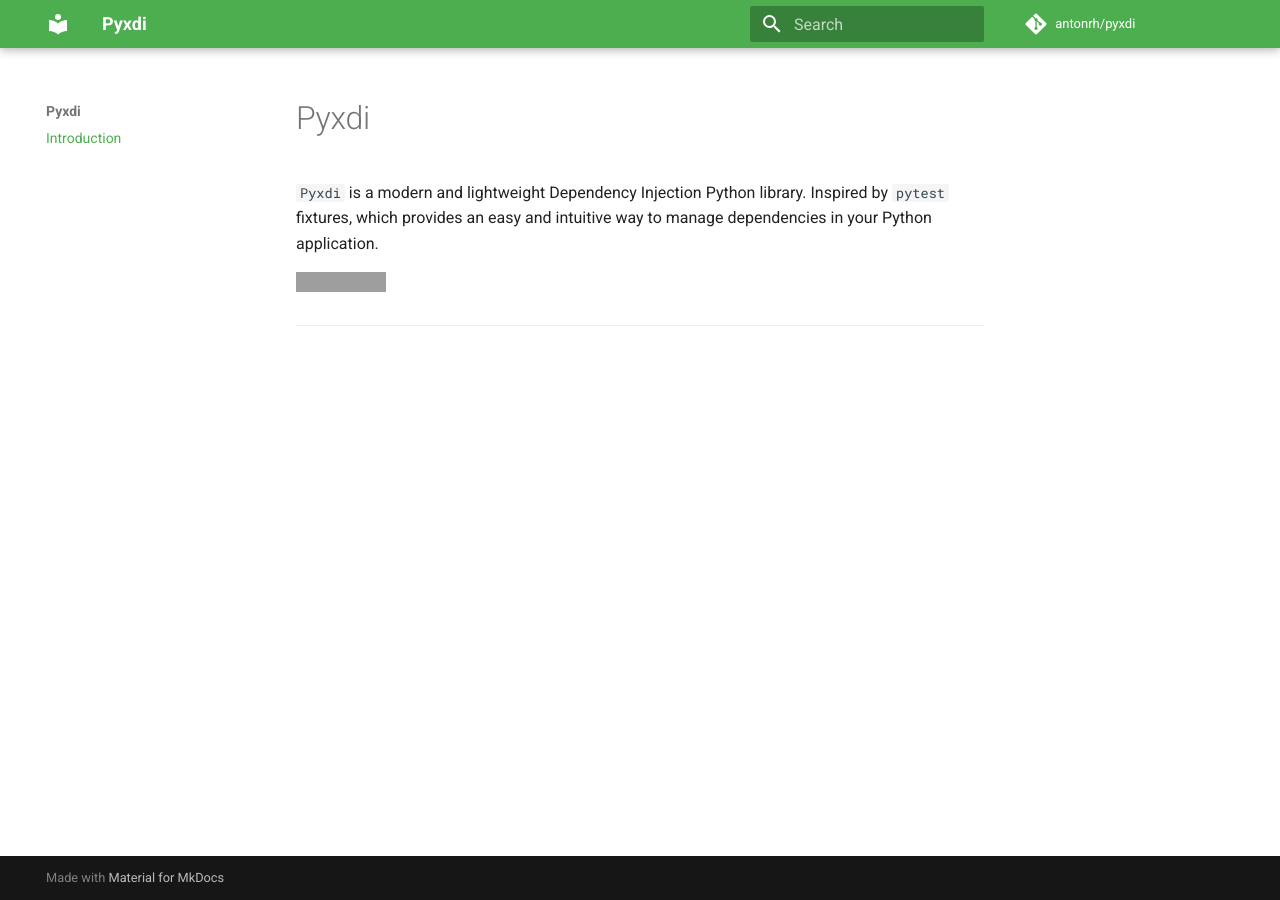
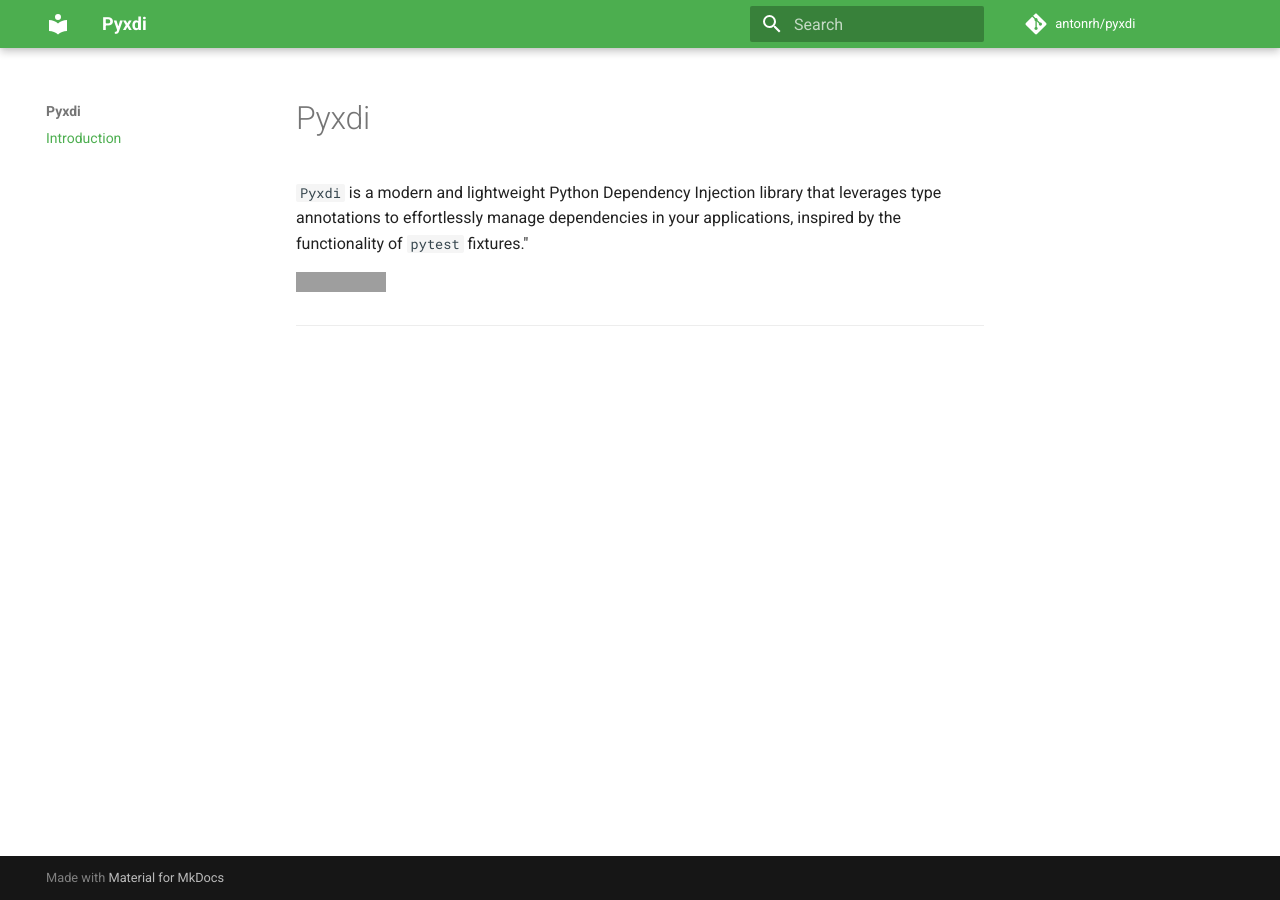
Before and after one commit to antonrh/anydi, an MkDocs documentation site: the page built from docs/index.md, in a window 1280 px wide. Built offline with MkDocs 1.6.1 and Material for MkDocs 9.7.7, drawn with Linux system fonts in a browser that asks for light colours; comment, search, counter and statistics services are not loaded; grey boxes are pictures that could not be loaded.

Commit message:
Update description

```diff
--- a/docs/index.md
+++ b/docs/index.md
@@ -1,7 +1,7 @@
 # Pyxdi
 
-`Pyxdi` is a modern and lightweight Dependency Injection Python library.
-Inspired by `pytest` fixtures, which provides an easy and intuitive way to manage dependencies in your Python application.
+`Pyxdi` is a modern and lightweight Python Dependency Injection library that leverages type annotations
+to effortlessly manage dependencies in your applications, inspired by the functionality of `pytest` fixtures."
 
 [![Code style: black](https://img.shields.io/badge/code%20style-black-000000.svg)](https://github.com/psf/black)
 
```
Also changed, not shown: README.md (+2 -2 lines).
